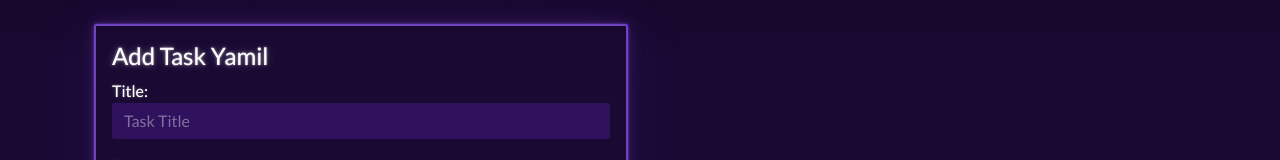
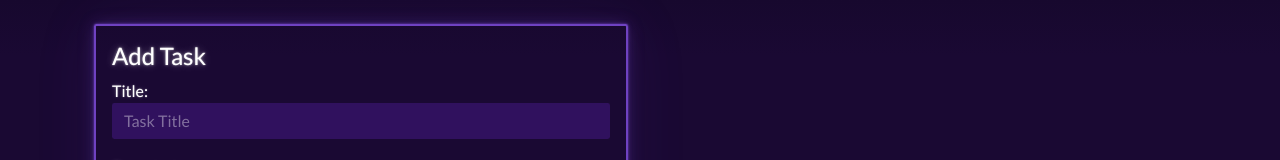
Before and after one commit to gonnza/App-Firebase, a plain HTML site: page index.html in a window 1280 px wide. Shown: the top 160 px of the page. Drawn offline with nearby package versions, Linux system fonts and the light colour scheme; no server answers.

Commit message:
Se modifico el nombre de algunos titulos

```diff
--- a/index.html
+++ b/index.html
@@ -18,7 +18,7 @@
             <div class="col-md-6 ">
                 <div class="card border-primary">
                     <div class="card-body ">
-                        <h1 class="h4">Add Task Yamil</h1>
+                        <h1 class="h4">Add Task</h1>
                         <form id="task-form">
 
                             <label for="title">Title:</label>
```
